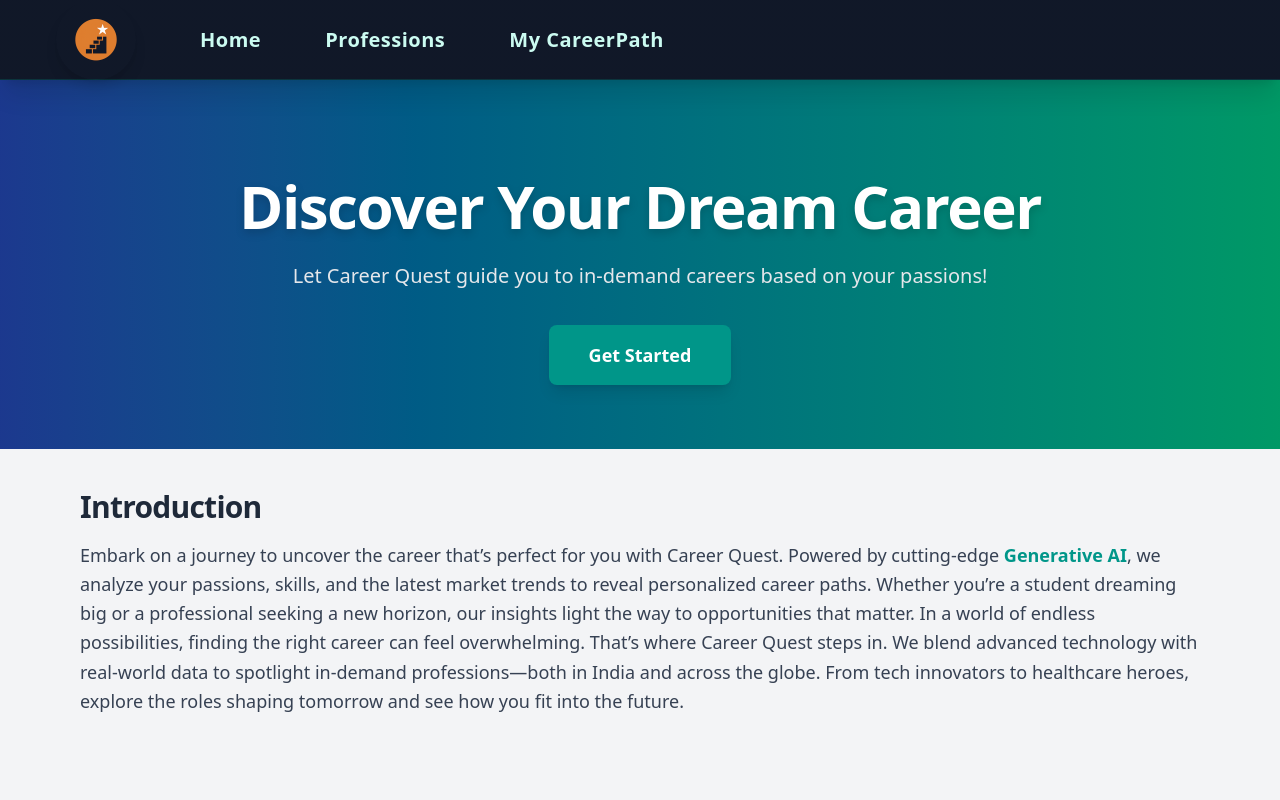
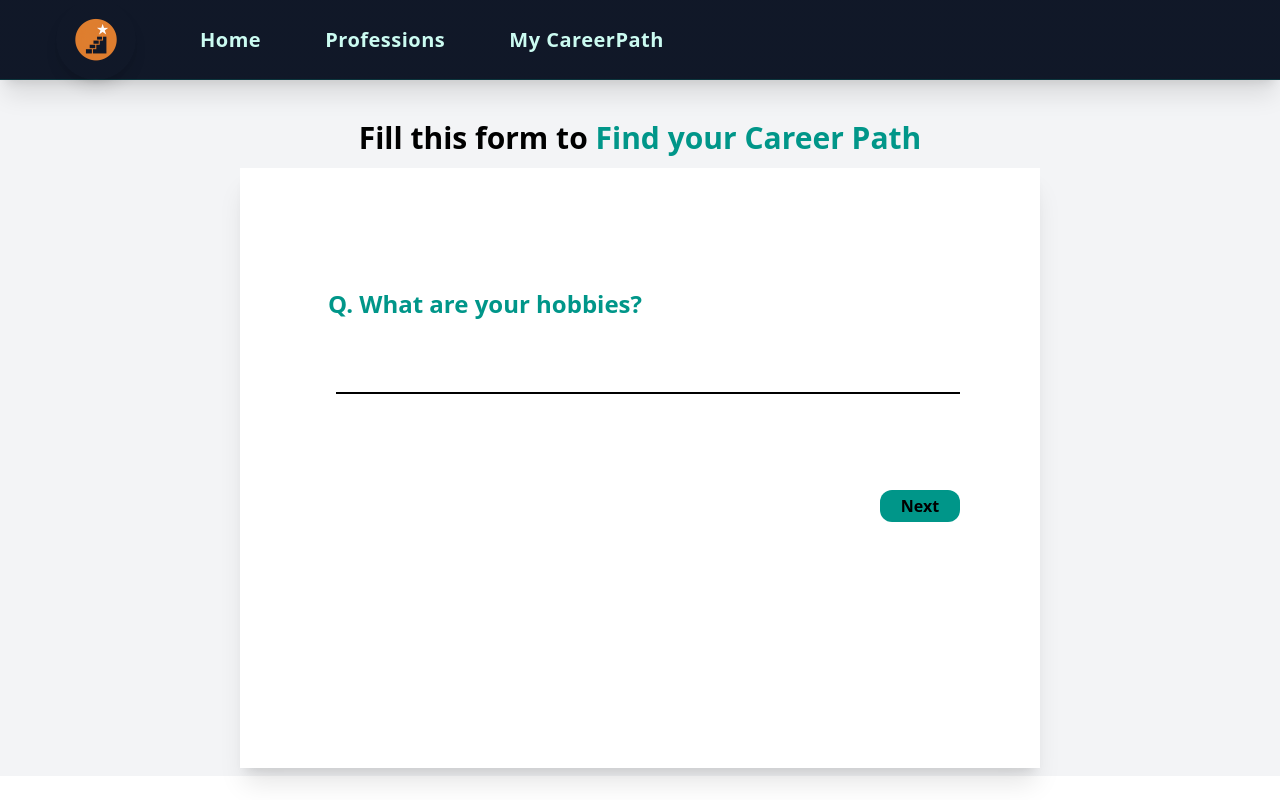
Before and after one commit to Prabhdeep-24/CareerQuest, a React (Vite) app in the folder CareerQuest/: page /Form in a window 1280 px wide. Shown: the top 800 px of the page. Built offline with nearby package versions, Linux system fonts and the light colour scheme.

Commit message:
Created the interactive form to ask questions using gemini

```diff
--- a/CareerQuest/src/App.jsx
+++ b/CareerQuest/src/App.jsx
@@ -1,11 +1,21 @@
+import Form from "./components/Form"
 import Home from "./components/Home"
+import MyCareerPath from "./components/MyCareerPath"
 import Navbar from "./components/Navbar"
+import {Routes,Route, BrowserRouter} from 'react-router-dom'
 
+MyCareerPath
 function App() {
   return(
     <div>
-      <Navbar/>
-      <Home/>
+      <BrowserRouter>
+        <Navbar/>
+        <Routes>
+          <Route path='/' element={<Home/>}/>
+          <Route path="/Form" element={<Form/>}/>
+          <Route path="/MyCareerPath" element={<MyCareerPath/>}/>
+        </Routes>
+      </BrowserRouter>
     </div>
   )
 }
--- a/CareerQuest/src/components/BarGraph.jsx
+++ b/CareerQuest/src/components/BarGraph.jsx
@@ -78,8 +78,8 @@ function BarGraph({ data, place }) {
             size: 12,
           },
           callback: (value) => {
-            if(place==="India") return `${value} LPA`
-            else return `$ ${value}`
+            if (place === "India") return `${value} LPA`;
+            else return `$ ${value}`;
           },
         },
         grid: {
@@ -98,7 +98,7 @@ function BarGraph({ data, place }) {
   };
 
   return (
-    <div className="w-200 max-w-4xl h-[500px] bg-white p-8 rounded-xl shadow-lg">
+    <div className="w-200 max-w-4xl h-[500px] bg-white p-8 rounded-xl shadow-lg hover:scale-105 duration-300 hover:shadow-2xl">
       <Bar options={options} data={data} className="w-full" />
     </div>
   );
--- /dev/null
+++ b/CareerQuest/src/components/Form.jsx
@@ -0,0 +1,88 @@
+import React, { useState } from "react";
+import { GoogleGenAI } from "@google/genai";
+
+const ai = new GoogleGenAI({
+  apiKey: "AIzaSyDUEbAbtCq8h5Biv-H6nO72IELxORMsdyQ",
+});
+
+async function generateQuestion(
+    answer,
+    answers,
+    question,
+    questions,
+    setQuestion,
+    count,
+    setCount,
+    setQuestions
+) {
+    if (count < 5) {
+        const response = await ai.models.generateContent({
+            model: "gemini-2.0-flash",
+            contents: `Act as a professional Career Counselor.Ask one question at a time based on previous answers and questions and "questions should be humanized and small without symbols". Ask at most 6 questions.Be friendly and professional, questions asked:${questions} , answers given:${answers}.`
+        });
+        setQuestion(response.candidates[0].content.parts[0].text);
+        setCount((count) => count + 1);
+        setQuestions([...questions, question]);
+        // console.log(questions);
+    } else {
+        console.log(response.text);
+    }
+  // console.log(response.candidates[0].content.parts[0].text);
+}
+
+function Form() {
+  const [value, setValue] = useState("");
+  const [question, setQuestion] = useState("Q. What are your hobbies?");
+  const [count, setCount] = useState(0);
+  const [answers, setAnswers] = useState([]);
+  const [questions, setQuestions] = useState(["What are your hobbies?"]);
+
+  return (
+    <div className="bg-gray-100 flex flex-col items-center justify-center">
+      <div className="flex justify-center p-5">
+        <h1 className="text-2xl md:text-3xl font-poppins font-bold h-10 p-5">
+          Fill this form to{" "}
+          <b className="text-teal-600 font-semibold">Find your Career Path</b>
+        </h1>
+      </div>
+      <div className="bg-white w-200 h-150 m-2 shadow-xl flex flex-col">
+        <div className="m-2 p-20">
+          <h1 className="py-8 text-teal-600 font-semibold text-2xl">
+            {question}
+          </h1>
+          <input
+            type="text"
+            className="m-2 p-1 border-b-2 w-full font-poppins focus:outline-none"
+            value={value}
+            onChange={(e) => {
+              setValue(e.target.value);
+            }}
+          />
+        </div>
+        <button
+          className="bg-teal-600 ml-auto mx-20 hover:text-white font-poppins font-semibold w-20 h-8 rounded-xl hover:bg-teal-700 hover:scale-110"
+          onClick={() => {
+            console.log(value);
+            const arr=[...answers,value];
+            setAnswers(arr)
+            generateQuestion(
+                value,
+                arr,
+                question,
+                questions,
+                setQuestion,
+                count,
+                setCount,
+                setQuestions
+            );
+            setValue("");
+          }}
+        >
+          Next
+        </button>
+      </div>
+    </div>
+  );
+}
+
+export default Form;
--- a/CareerQuest/src/components/Home.jsx
+++ b/CareerQuest/src/components/Home.jsx
@@ -3,6 +3,7 @@ import BarGraph from "./BarGraph";
 import { dataIndia, descIndia } from "../utilities/PackagesIndia";
 import { dataWorld, descWorld } from "../utilities/PackagesWorld";
 import Professions from "./FamousProfessions";
+import { Link } from "react-router-dom";
 
 function Home() {
   const [region, setRegion] = useState("India");
@@ -18,7 +19,7 @@ function Home() {
           Let Career Quest guide you to in-demand careers based on your passions!
         </p>
         <button className="cursor-pointer bg-teal-600 text-white px-10 py-4 rounded-lg font-poppins font-semibold text-lg hover:bg-teal-700 transition-all duration-300 shadow-lg">
-          Get Started
+          <Link to="/Form">Get Started</Link>
         </button>
       </div>
 
@@ -75,7 +76,7 @@ function Home() {
               </button>
             </div>
             <div className="flex flex-col items-center gap-12">
-              <BarGraph data={dataIndia} place={"India"} />
+              <BarGraph data={dataIndia} place={"India"}/>
               <Professions desc={descIndia} profession={dataIndia.labels} />
             </div>
           </div>
--- a/CareerQuest/src/components/MyCareerPath.jsx
+++ b/CareerQuest/src/components/MyCareerPath.jsx
@@ -0,0 +1,28 @@
+import React from "react";
+import logo from '../assets/CareerQuestLogo.jpg'
+function MyCareerPath() {
+  return (
+    <div className="bg-gray-200 h-screen verflow-hidden flex gap-4">
+      <div className="bg-white flex flex-col items-center h-120 w-120 mx-2 my-20 hover:scale-102 duration-300">
+        <h1 className=" p-5 text-2xl text-teal-600 md:text-3xl font-poppins font-bold text-gray-800 mb-4 tracking-tight">
+          Data Analyst
+        </h1>
+
+        <img src={logo} alt="" height='200px' width='200px'/>
+
+        <p className="font-poppins font-semibold text-l">
+          Data Analyst is a job that is very famous in market nowadays. In this
+          you have to analyse the data and write reports and help company to
+          understand the general trends of the markets...
+        </p>
+        <button className="m-10 cursor-pointer w-30 rounded-lg text-white bg-teal-600 h-10 flex-end hover:bg-teal-700 hover:scale-105 duration-300 font-poppins font-semibold">
+          Explore More
+        </button>
+      </div>
+      <div className="bg-white flex justify-center h-120 w-120 mx-2 my-20 hover:scale-102 duration-300"></div>
+      <div className="bg-white flex justify-center h-120 w-120 mx-2 my-20 hover:scale-102 duration-300"></div>
+    </div>
+  );
+}
+
+export default MyCareerPath;
--- a/CareerQuest/src/components/Navbar.jsx
+++ b/CareerQuest/src/components/Navbar.jsx
@@ -1,13 +1,14 @@
 import React from 'react'
 import logo from '../assets/CareerQuestLogo.jpg'
+import { Link } from 'react-router-dom'
 
 function Navbar() {
   return (
     <div className='flex px-14 py-4 items-center h-20 w-full gap-16 bg-gradient-to-r from-gray-900 via-deep-blue to-gray-900 sticky top-0 z-20 shadow-xl border-b border-teal-700/30'>
         <img src={logo} alt="Career Quest Logo" className='h-20 w-20 object-contain p-2 rounded-full shadow-lg hover:scale-110 hover:rotate-12 transition-transform duration-300'/>
-        <a className='text-teal-100 font-poppins text-xl font-semibold tracking-wide hover:text-bright-yellow hover:scale-105 transition-all duration-300 cursor-pointer'>Home</a>
-        <a className='text-teal-100 font-poppins text-xl font-semibold tracking-wide hover:text-bright-yellow hover:scale-105 transition-all duration-300 cursor-pointer'>Professions</a>
-        <a className='text-teal-100 font-poppins text-xl font-semibold tracking-wide hover:text-bright-yellow hover:scale-105 transition-all duration-300 cursor-pointer'>My CareerPath</a>
+        <Link to="/" className='text-teal-100 font-poppins text-xl font-semibold tracking-wide hover:text-bright-yellow hover:scale-105 transition-all duration-300 cursor-pointer'>Home</Link>
+        <Link to="/" className='text-teal-100 font-poppins text-xl font-semibold tracking-wide hover:text-bright-yellow hover:scale-105 transition-all duration-300 cursor-pointer'>Professions</Link>
+        <Link to="/MyCareerPath" className='text-teal-100 font-poppins text-xl font-semibold tracking-wide hover:text-bright-yellow hover:scale-105 transition-all duration-300 cursor-pointer'>My CareerPath</Link>
     </div>
   )
 }
```
Also changed, not shown: CareerQuest/package.json (+6 -1 lines), 1 other file (tests, documents, lock files or other folders).
